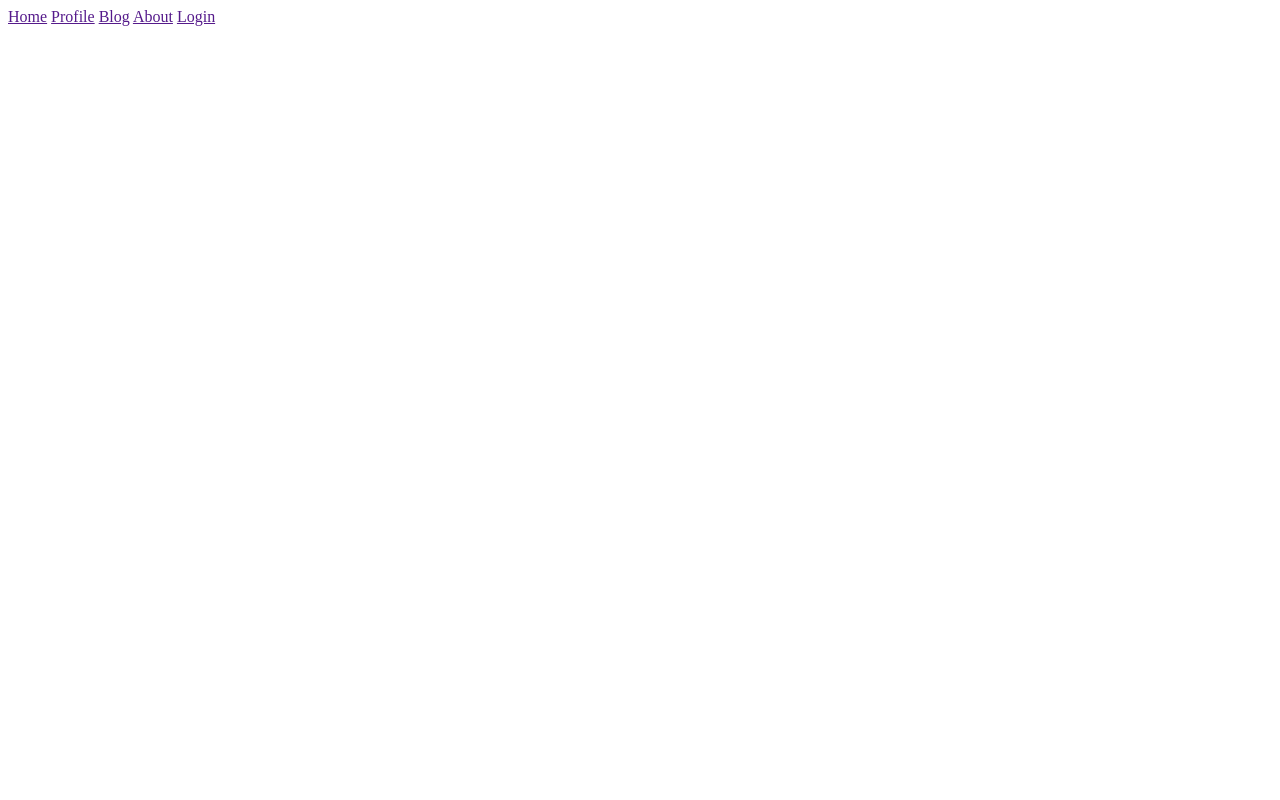
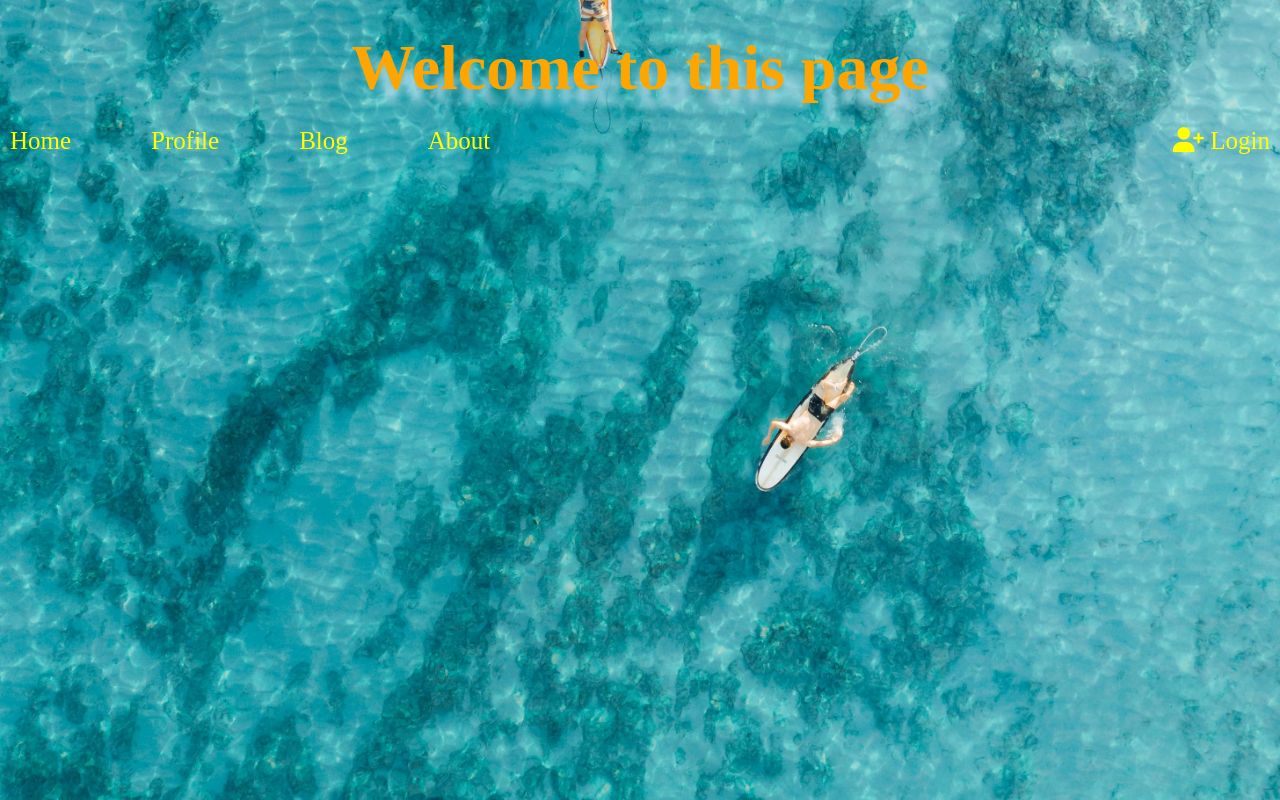
Before and after one commit to SamitRaiyan/mod7--Responsive-Website-Layout, a plain HTML site: page form.html in a window 1280 px wide. Drawn offline with Linux system fonts and the light colour scheme.

Commit message:
sudden change

```diff
--- a/form.css
+++ b/form.css
@@ -0,0 +1,31 @@
+body{
+    background-image: url('sea.jpg');
+    background-size: cover;
+    background-position: center;
+    background-repeat: no-repeat;
+    margin: 0;
+    padding: 10px;
+}
+body > h1{
+    text-align: center;
+}
+.welcome{
+    color: orange;
+    /* background-color: skyblue; */
+    text-shadow: 20px 15px 10px lightblue;
+    font-size: 4rem;
+}
+nav a{
+    text-decoration: none;
+    color: yellow;
+    font-size: 25px;
+}
+nav{
+    display: flex;
+    justify-content: space-between;
+}
+.nav-menu{
+    display: flex;
+    justify-content: space-around;
+    gap: 80px;
+}
--- a/form.html
+++ b/form.html
@@ -3,16 +3,21 @@
   <head>
     <meta charset="UTF-8" />
     <meta name="viewport" content="width=device-width, initial-scale=1.0" />
-    <title>Form</title>
+    <title>Log In</title>
     <link rel="icon" href="favicon-32x32.png">
+    <link rel="stylesheet" href="form.css">
+    <script src="https://kit.fontawesome.com/1d3622b5d7.js" crossorigin="anonymous"></script>
   </head>
   <body>
+    <h1><span class="welcome">Welcome to this page</span></h1>
     <nav>
-      <a href="">Home</a>
+      <div class="nav-menu">
+        <a href="">Home</a>
       <a href="">Profile</a>
       <a href="">Blog</a>
       <a href="">About</a>
-      <a href="">Login</a>
+      </div>
+      <a href=""><span><i class="fa-solid fa-user-plus"></i></span> Login</a>
     </nav>
   </body>
 </html>
```
Also changed, not shown: sea.jpg (added).
